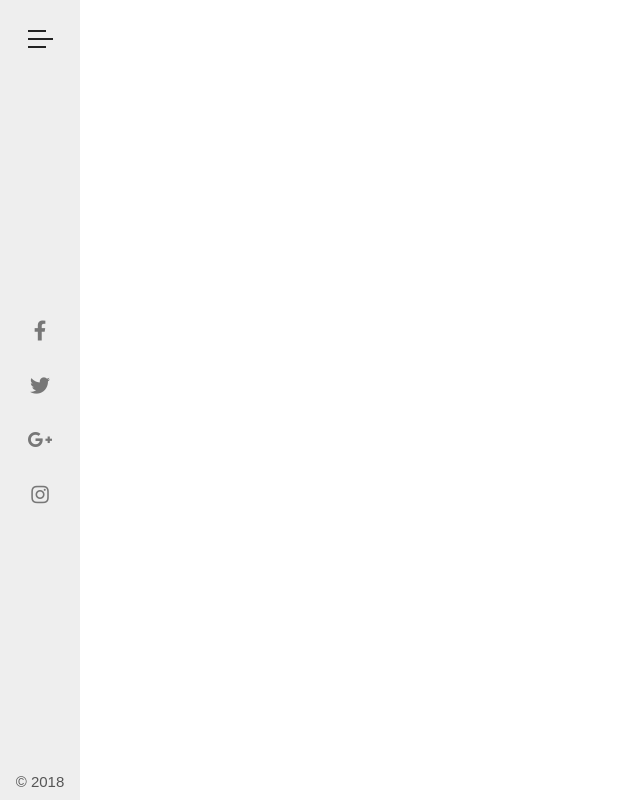
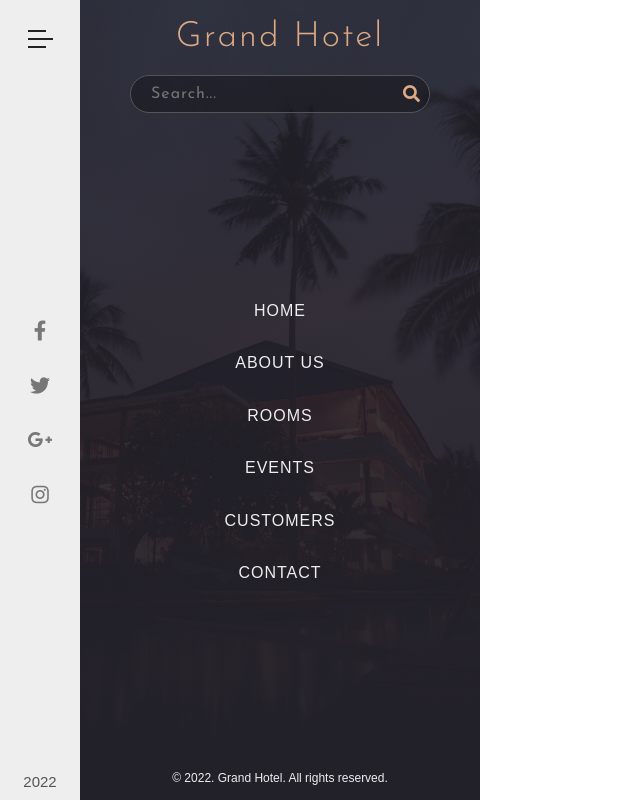
Before and after one commit to MatthewPalmer9/grand-hotel, a React (Create React App) app: page / in a window 1280 px wide. Shown: the whole page, without its empty margins (0-640 px from the left). Built offline with nearby package versions, Linux system fonts and the light colour scheme.

Commit message:
Developed actual navigation menu, with styling animation, and it will appear after implementing the onClick={} event.

```diff
--- a/src/components/Navbar/Navbar.jsx
+++ b/src/components/Navbar/Navbar.jsx
@@ -1,4 +1,6 @@
 export default function Navbar() {
+  const date = new Date().getFullYear();
+
   return (
     <div className="navbar">
       <div className="sidebar">
@@ -32,9 +34,51 @@ export default function Navbar() {
         </ul>
 
         <div className="year">
-          <p>&copy; 2018</p>
+          <p>{date}</p>
         </div>
       </div>
+
+      <nav className="navigation">
+        <div className="navigation-header">
+          <h1 className="navigation-heading">Grand Hotel</h1>
+
+          <form className="navigation-search">
+            <input
+              type="text"
+              className="navigation-search-input"
+              placeholder="Search..."
+            />
+            <button className="navigation-search-btn">
+              <i className="fas fa-search" />
+            </button>
+          </form>
+        </div>
+
+        <ul className="navigation-list">
+          <li className="navigation-item">
+            <a href="#" className="navigation-link">Home</a>
+          </li>
+          <li className="navigation-item">
+            <a href="#" className="navigation-link">About Us</a>
+          </li>
+          <li className="navigation-item">
+            <a href="#" className="navigation-link">Rooms</a>
+          </li>
+          <li className="navigation-item">
+            <a href="#" className="navigation-link">Events</a>
+          </li>
+          <li className="navigation-item">
+            <a href="#" className="navigation-link">Customers</a>
+          </li>
+          <li className="navigation-item">
+            <a href="#" className="navigation-link">Contact</a>
+          </li>
+        </ul>
+
+        <div className="copyright">
+          <p>&copy; {date}. Grand Hotel. All rights reserved.</p>
+        </div>
+      </nav>
     </div>
   )
 }
--- a/src/styles/navbar/navbar.css
+++ b/src/styles/navbar/navbar.css
@@ -74,4 +74,144 @@
   font-size: 1.5rem;
   color: var(--dark-grey);
 }
+
+.navigation {
+  display: -webkit-box;
+  display: -ms-flexbox;
+  display: flex;
+  -webkit-box-orient: vertical;
+  -webkit-box-direction: normal;
+      -ms-flex-direction: column;
+          flex-direction: column;
+  -webkit-box-pack: justify;
+      -ms-flex-pack: justify;
+          justify-content: space-between;
+  -webkit-box-align: center;
+      -ms-flex-align: center;
+          align-items: center;
+  margin-left: 8rem;
+  position: fixed;
+  width: 40rem;
+  height: 100%;
+  background: -webkit-gradient(linear, left bottom, left top, from(#222029), to(rgba(34, 32, 41, 0.8))), url("/public/img/nav-bg.jpeg") center no-repeat;
+  background: linear-gradient(to top, #222029, rgba(34, 32, 41, 0.8)), url("/public/img/nav-bg.jpeg") center no-repeat;
+  background-size: cover;
+}
+
+.navigation-heading {
+  font-family: 'Josefin Sans', sans-serif;
+  font-size: 3.5rem;
+  font-weight: 300;
+  letter-spacing: 0.2rem;
+  color: var(--orange);
+  text-align: center;
+  margin: 2rem 0;
+}
+
+.navigation-search-input {
+  width: 30rem;
+  padding: 1rem 2rem;
+  background-color: rgba(0, 0, 0, 0.3);
+  font-family: 'Josefin Sans', sans-serif;
+  font-size: 1.6rem;
+  color: var(--orange);
+  letter-spacing: 0.1rem;
+  outline: none;
+  border: 0.1rem solid var(--dark-grey);
+  border-radius: 10rem;
+  -webkit-transition: background-color 0.3s;
+  transition: background-color 0.3s;
+}
+
+.navigation-search-input:focus {
+  background-color: rgba(0, 0, 0, 0.1);
+}
+
+.navigation-search {
+  position: relative;
+}
+
+.navigation-search .navigation-search-btn {
+  border: none;
+  background-color: transparent;
+  color: var(--orange);
+  font-size: 1.7rem;
+  position: absolute;
+  top: 1rem;
+  right: 1rem;
+  cursor: pointer;
+}
+
+.navigation-search .navigation-search-btn:focus {
+  outline: none;
+}
+
+.navigation-list {
+  display: -webkit-box;
+  display: -ms-flexbox;
+  display: flex;
+  -webkit-box-orient: vertical;
+  -webkit-box-direction: normal;
+      -ms-flex-direction: column;
+          flex-direction: column;
+  -webkit-box-pack: justify;
+      -ms-flex-pack: justify;
+          justify-content: space-between;
+  -webkit-box-align: center;
+      -ms-flex-align: center;
+          align-items: center;
+  list-style: none;
+  height: 28rem;
+}
+
+.navigation-list .navigation-item {
+  position: relative;
+}
+
+.navigation-list .navigation-link {
+  color: var(--white);
+  font-size: 1.6rem;
+  font-weight: 400;
+  letter-spacing: 0.1rem;
+  text-transform: uppercase;
+  text-decoration: none;
+}
+
+.navigation-list .navigation-link:hover {
+  color: var(--orange);
+}
+
+.navigation-list .navigation-link::before {
+  content: '';
+  width: 0rem;
+  height: 0.1rem;
+  background-color: var(--orange);
+  position: absolute;
+  top: 1rem;
+  left: -4rem;
+  -webkit-transition: width 0.5s cubic-bezier(1, 0, 0, 1);
+  transition: width 0.5s cubic-bezier(1, 0, 0, 1);
+}
+
+.navigation-list .navigation-link::after {
+  content: '';
+  width: 0rem;
+  height: 0.1rem;
+  background-color: var(--orange);
+  position: absolute;
+  top: 1rem;
+  right: -4rem;
+  -webkit-transition: width 0.5s cubic-bezier(1, 0, 0, 1);
+  transition: width 0.5s cubic-bezier(1, 0, 0, 1);
+}
+
+.navigation-list .navigation-link:hover::before, .navigation-list .navigation-link:hover::after {
+  width: 3rem;
+}
+
+.copyright {
+  color: var(--white);
+  font-size: 1.2rem;
+  margin-bottom: 1.5rem;
+}
 /*# sourceMappingURL=navbar.css.map */
--- a/src/styles/navbar/navbar.scss
+++ b/src/styles/navbar/navbar.scss
@@ -57,3 +57,120 @@
   font-size: 1.5rem;
   color: var(--dark-grey);
 }
+
+.navigation {
+  @include flex-column();
+  justify-content: space-between;
+  align-items: center;
+  margin-left: 8rem;
+  position: fixed;
+  width: 40rem;
+  height: 100%;
+  background: linear-gradient(to top, rgba(34, 32, 41, 1), rgba(34, 32, 41, 0.8)), url("/public/img/nav-bg.jpeg") center no-repeat;
+  background-size: cover;
+}
+
+.navigation-heading {
+  font-family: 'Josefin Sans', sans-serif;
+  font-size: 3.5rem;
+  font-weight: 300;
+  letter-spacing: 0.2rem;
+  color: var(--orange);
+  text-align: center;
+  margin: 2rem 0;
+}
+
+.navigation-search-input {
+  width: 30rem;
+  padding: 1rem 2rem;
+  background-color: rgba(0, 0, 0, 0.3);
+  font-family: 'Josefin Sans', sans-serif;
+  font-size: 1.6rem;
+  color: var(--orange);
+  letter-spacing: 0.1rem;
+  outline: none;
+  border: 0.1rem solid var(--dark-grey);
+  border-radius: 10rem;
+  transition: background-color 0.3s;
+
+  &:focus {
+    background-color: rgba(0, 0, 0, 0.1);
+  }
+}
+
+.navigation-search {
+  position: relative;
+
+  .navigation-search-btn {
+    border: none;
+    background-color: transparent;
+    color: var(--orange);
+    font-size: 1.7rem;
+    position: absolute;
+    top: 1rem;
+    right: 1rem;
+    cursor: pointer;
+
+    &:focus {
+      outline: none;
+    }
+  }
+}
+
+.navigation-list {
+  @include flex-column();
+  justify-content: space-between;
+  align-items: center;
+  list-style: none;
+  height: 28rem;
+
+  .navigation-item {
+    position: relative;
+  }
+
+  .navigation-link {
+    color: var(--white);
+    font-size: 1.6rem;
+    font-weight: 400;
+    letter-spacing: 0.1rem;
+    text-transform: uppercase;
+    text-decoration: none;
+
+    &:hover {
+      color: var(--orange);
+    }
+
+    &::before {
+      content: '';
+      width: 0rem;
+      height: 0.1rem;
+      background-color: var(--orange);
+      position: absolute;
+      top: 1rem;
+      left: -4rem;
+      transition: width 0.5s cubic-bezier(1, 0, 0, 1);
+    }
+
+    &::after {
+      content: '';
+      width: 0rem;
+      height: 0.1rem;
+      background-color: var(--orange);
+      position: absolute;
+      top: 1rem;
+      right: -4rem;
+      transition: width 0.5s cubic-bezier(1, 0, 0, 1);
+    }
+
+    &:hover::before,
+    &:hover::after {
+      width: 3rem;
+    }
+  }
+}
+
+.copyright {
+  color: var(--white);
+  font-size: 1.2rem;
+  margin-bottom: 1.5rem;
+}
```
Also changed, not shown: 1 other file (tests, documents, lock files or other folders).
